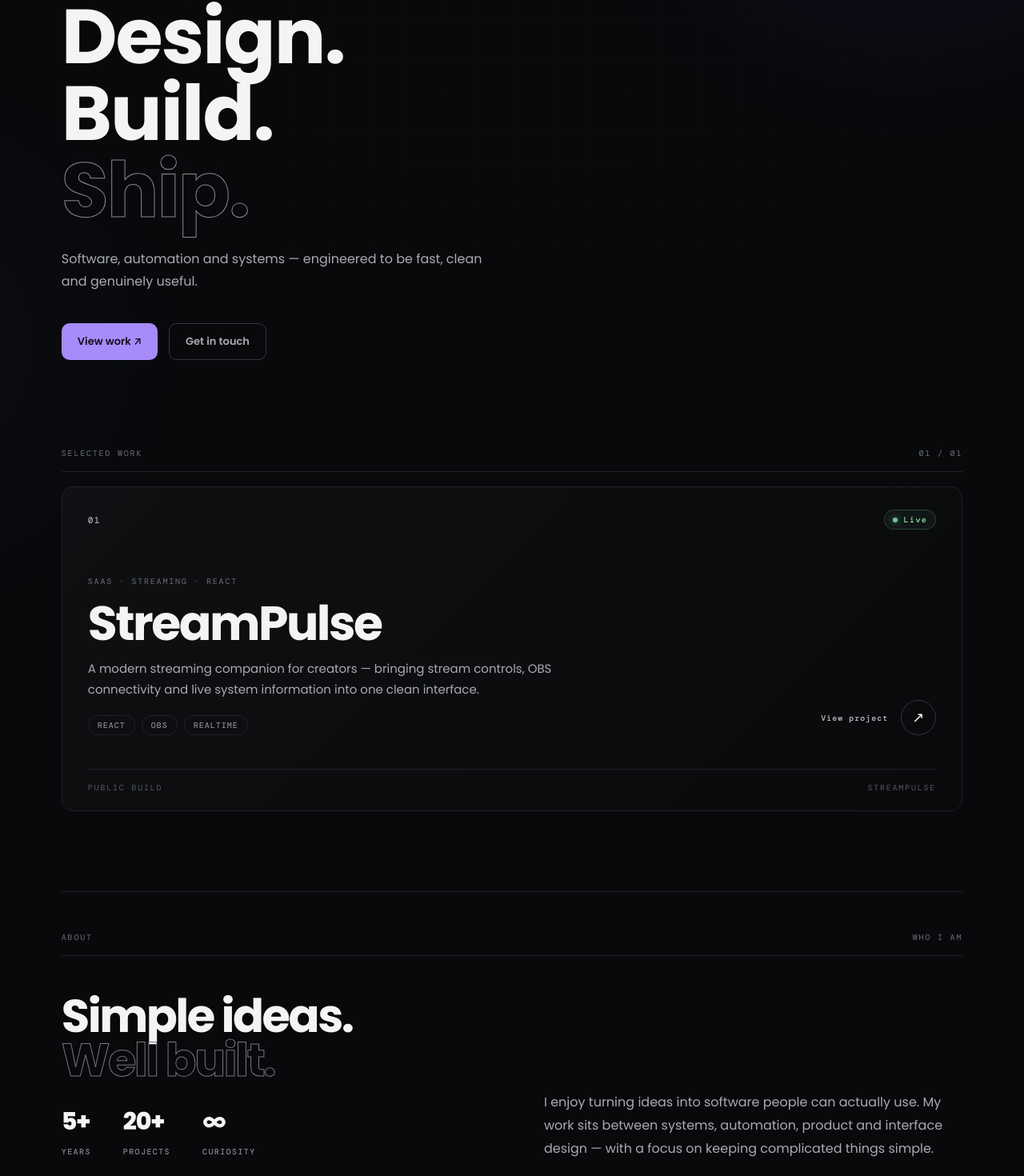
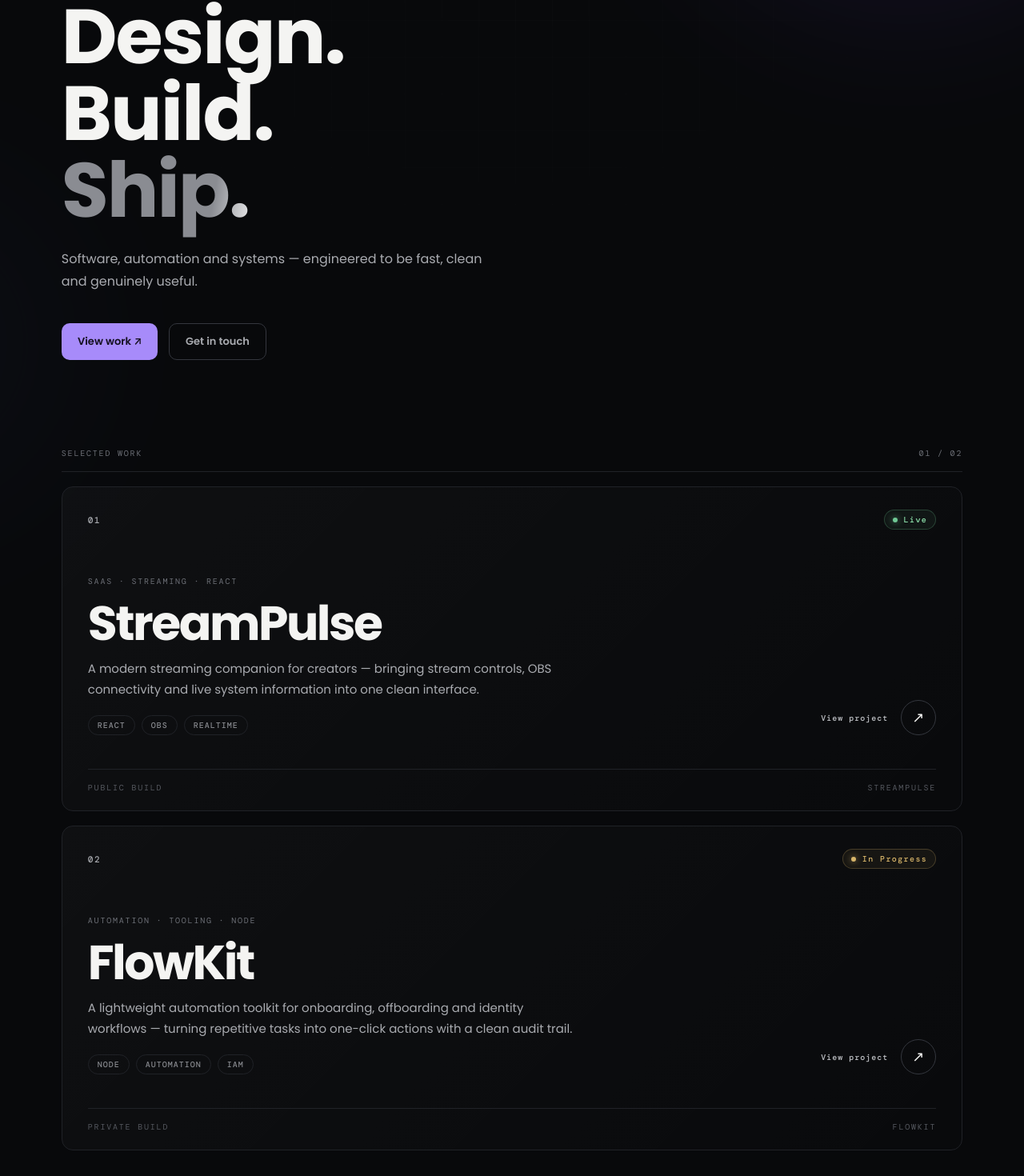
Before and after one commit to mpaguaga/mar24.dev, a React (Vite) app: page / in a window 1280 px wide. Shown: the part 251-1721 px from the top of the page at 80% size. Built offline with nearby package versions, Linux system fonts and the light colour scheme.

Commit message:
Add files via upload

```diff
--- a/src/main.jsx
+++ b/src/main.jsx
@@ -39,6 +39,29 @@
     return () => io.disconnect();
   }, []);
 
+  // Magnetic buttons — gently pull toward the cursor
+  useEffect(() => {
+    const magnets = document.querySelectorAll(".btn");
+    const strength = 22;
+    const handlers = [];
+    magnets.forEach((mag) => {
+      const move = (e) => {
+        const r = mag.getBoundingClientRect();
+        const x = ((e.clientX - r.left) / r.width - 0.5) * strength;
+        const y = ((e.clientY - r.top) / r.height - 0.5) * strength;
+        mag.style.transform = `translate(${x}px, ${y}px)`;
+      };
+      const reset = () => { mag.style.transform = "translate(0,0)"; };
+      mag.addEventListener("pointermove", move);
+      mag.addEventListener("pointerleave", reset);
+      handlers.push({ mag, move, reset });
+    });
+    return () => handlers.forEach(({ mag, move, reset }) => {
+      mag.removeEventListener("pointermove", move);
+      mag.removeEventListener("pointerleave", reset);
+    });
+  }, []);
+
   return (
     <div className="app">
       <div className="progress" />
@@ -63,7 +86,7 @@
           <h1 className="reveal d2">
             Design.<br />
             Build.<br />
-            <span>Ship.</span>
+            <span className="shimmer">Ship.</span>
           </h1>
           <p className="introText reveal d3">
             Software, automation and systems — engineered to be fast, clean and
@@ -79,7 +102,7 @@
         <section className="work" id="work" data-reveal>
           <div className="sectionHeader">
             <span>Selected Work</span>
-            <span>01 / 01</span>
+            <span>01 / 02</span>
           </div>
 
           <a
@@ -117,6 +140,44 @@
             <div className="projectFooter">
               <span>Public Build</span>
               <span>StreamPulse</span>
+            </div>
+          </a>
+
+          <a
+            className="projectCard"
+            href="https://github.com/"
+            target="_blank"
+            rel="noreferrer"
+          >
+            <div className="projectTop">
+              <span className="projectNumber">02</span>
+              <span className="live soon"><i />In Progress</span>
+            </div>
+
+            <div className="projectContent">
+              <div>
+                <span className="projectMeta">Automation · Tooling · Node</span>
+                <h2>FlowKit</h2>
+                <p>
+                  A lightweight automation toolkit for onboarding, offboarding and
+                  identity workflows — turning repetitive tasks into one-click
+                  actions with a clean audit trail.
+                </p>
+                <div className="tags">
+                  <span className="tag">Node</span>
+                  <span className="tag">Automation</span>
+                  <span className="tag">IAM</span>
+                </div>
+              </div>
+              <div className="projectAction">
+                View project
+                <strong>↗</strong>
+              </div>
+            </div>
+
+            <div className="projectFooter">
+              <span>Private Build</span>
+              <span>FlowKit</span>
             </div>
           </a>
         </section>
--- a/src/styles.css
+++ b/src/styles.css
@@ -71,6 +71,7 @@
 
 @media (prefers-reduced-motion: reduce) {
   .reveal, [data-reveal] { animation: none !important; opacity: 1 !important; transform: none !important; transition: none !important; }
+  .shimmer { animation: none !important; }
 }
 
 /* Ambient background glows */
@@ -218,9 +219,27 @@
   letter-spacing: -2px;
   font-weight: 700;
 }
-.intro h1 span {
+
+/* Gradient shimmer on the accent word */
+.shimmer {
+  background: linear-gradient(
+    100deg,
+    #8a8c92 0%,
+    #8a8c92 38%,
+    #ffffff 50%,
+    #a78bfa 60%,
+    #8a8c92 72%,
+    #8a8c92 100%
+  );
+  background-size: 220% 100%;
+  -webkit-background-clip: text;
+  background-clip: text;
   color: transparent;
-  -webkit-text-stroke: 1px #8a8c92;
+  animation: shimmerMove 5.5s linear infinite;
+}
+@keyframes shimmerMove {
+  0%   { background-position: 200% 0; }
+  100% { background-position: -60% 0; }
 }
 
 .introText {
@@ -245,13 +264,14 @@
   font-weight: 600;
   padding: 12px 20px;
   border-radius: 10px;
-  transition: transform .2s, background .2s, border-color .2s;
+  transition: transform .18s ease-out, background .2s, border-color .2s;
+  will-change: transform;
 }
 .btnPrimary {
   background: var(--accent);
   color: #14101f;
 }
-.btnPrimary:hover { transform: translateY(-2px); background: #b9a3ff; }
+.btnPrimary:hover { background: #b9a3ff; }
 .btnGhost {
   border: 1px solid var(--line-hover);
   color: var(--soft);
@@ -310,6 +330,15 @@
   border-radius: 50%;
   background: #70c995;
   box-shadow: 0 0 9px rgba(112,201,149,.8);
+}
+.live.soon {
+  color: #d7b56a;
+  border-color: rgba(215,181,106,.25);
+  background: rgba(215,181,106,.06);
+}
+.live.soon i {
+  background: #d7b56a;
+  box-shadow: 0 0 9px rgba(215,181,106,.8);
 }
 
 .projectContent {
```
